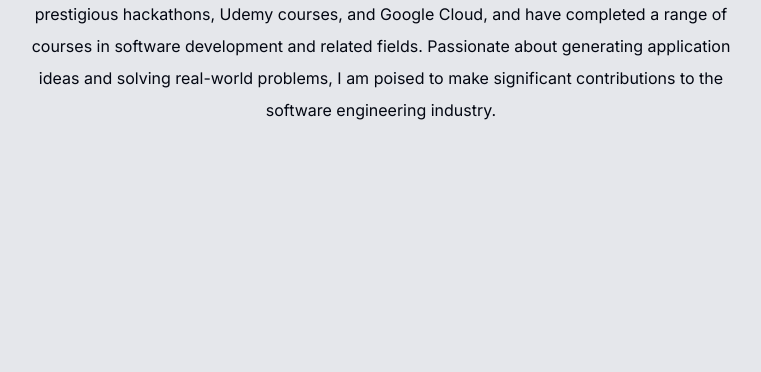
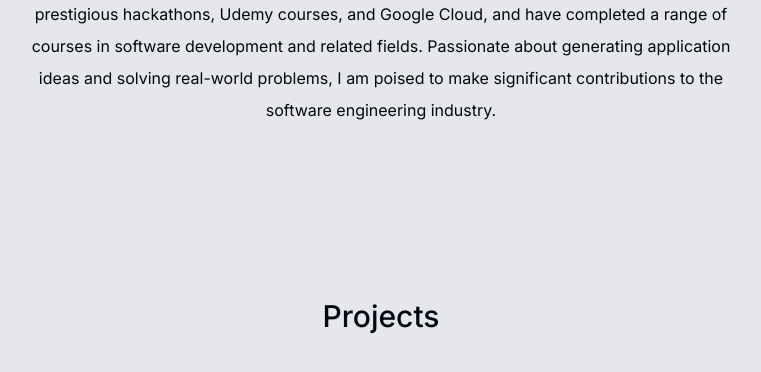
Before and after one commit to chlorineCtrl/Next-Portfolio, a Next.js app: page / in a window 1280 px wide. Shown: the part 1180-1552 px from the top of the page, without its empty margins (259-1020 px from the left). Built offline with nearby package versions, Linux system fonts and the light colour scheme.

Commit message:
init project component

```diff
--- a/app/page.tsx
+++ b/app/page.tsx
@@ -3,6 +3,7 @@
 import Intro from "@/components/intro";
 import Image from "next/image";
 import About from "@/components/about";
+import Projects from "@/components/projects";
 
 export default function Home() {
   return (
@@ -10,6 +11,7 @@
       <Intro />
       <SectionDivider />
       <About />
+      <Projects />
     </main>
   );
 }
--- /dev/null
+++ b/components/projects.tsx
@@ -0,0 +1,10 @@
+import React from "react";
+import SectionHeading from "./section-heading";
+
+export default function Projects() {
+  return (
+    <section>
+      <SectionHeading>Projects </SectionHeading>
+    </section>
+  );
+}
```
